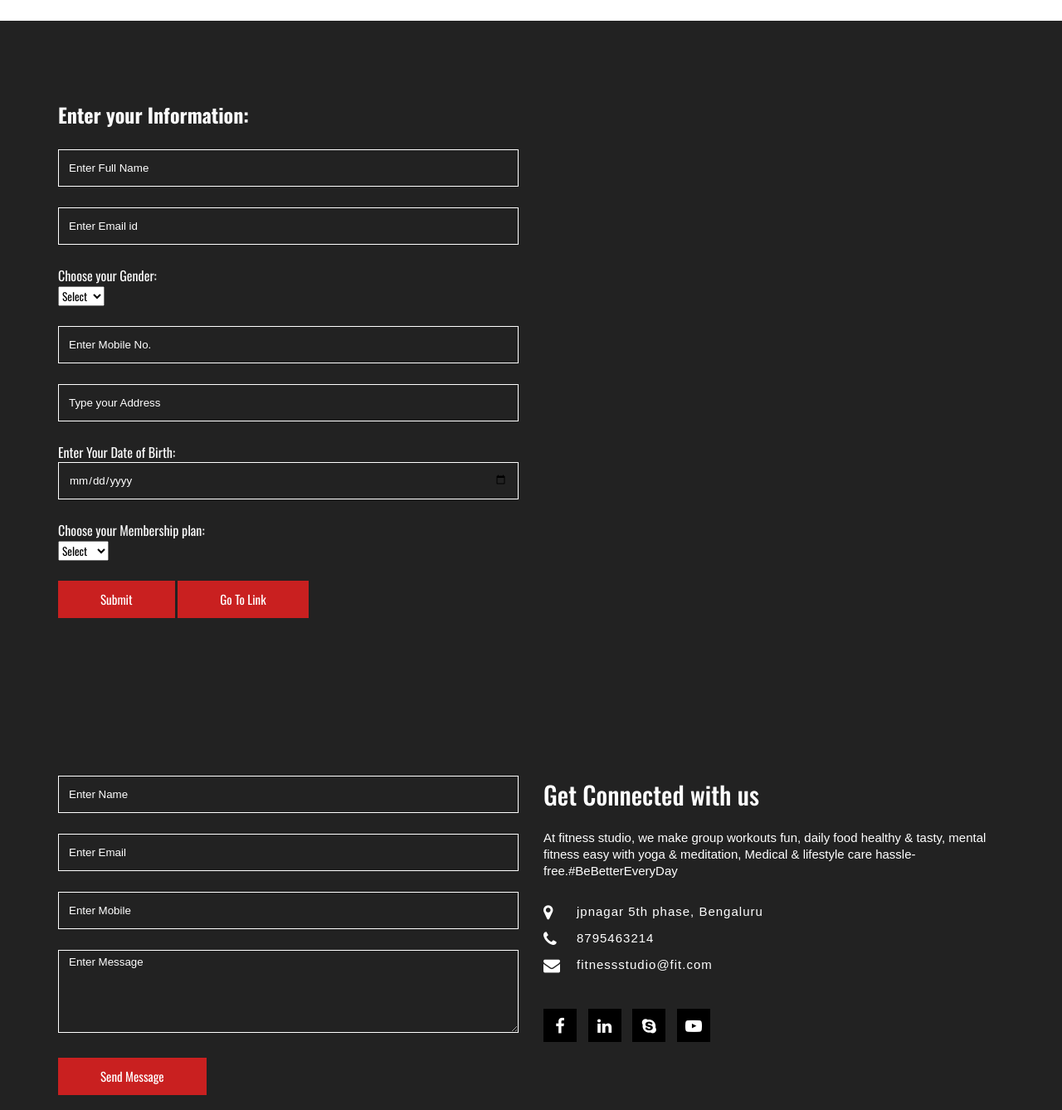
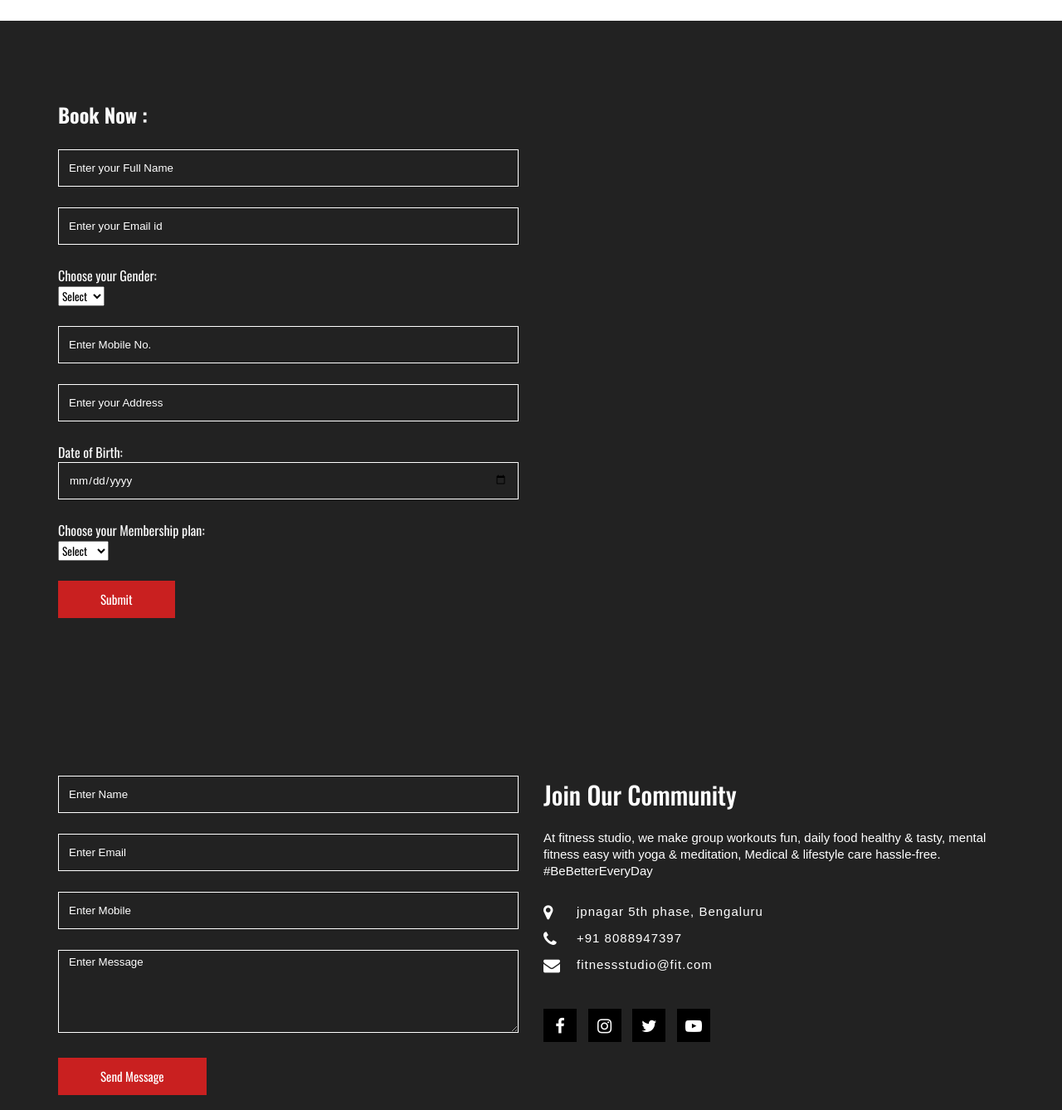
Before and after one commit to Hemanth-Kumar-V/Fitness-Studio-Iron-Paradise, a plain HTML site: page index.html in a window 1280 px wide. Shown: the part 7200-8538 px from the top of the page at 83% size. Drawn offline with nearby package versions, Linux system fonts and the light colour scheme.

Commit message:
editing the UI

```diff
--- a/index.html
+++ b/index.html
@@ -450,15 +450,15 @@
 
 
 
- <!-- Start Contact -->
+ <!-- Start Book Now -->
  <section class="contact" id="booknow">
 	<div class="container">
 	   <div class="content">
 		   <div class="box form wow slideInLeft">
-			<h2 style="color:rgb(250, 250, 250);">Enter your Information:</h2><br>
+			<h2 style="color:rgb(250, 250, 250);">Book Now :</h2><br>
 			  <form name="submit-to-google-sheet"  >
-				 <input type="text" placeholder="Enter Full Name">
-				 <input type="email" name="Email" placeholder="Enter Email id" required>
+				 <input type="text" placeholder="Enter your Full Name">
+				 <input type="email" name="Email" placeholder="Enter your Email id" required>
 				 <p style="color:rgb(250, 250, 250);">Choose your Gender:</p>
 				 <select id="gender">
 					<option>Select</option>
@@ -466,8 +466,8 @@
 				   <option>Female</option>
 				 </select><br><br>
 				 <input type="tel" placeholder="Enter Mobile No.">
-				 <input type="text" placeholder="Type your Address">
-				 <p style="color:rgb(250, 250, 250);">Enter Your Date of Birth:</p>
+				 <input type="text" placeholder="Enter your Address">
+				 <p style="color:rgb(250, 250, 250);">Date of Birth:</p>
  				 <input type="date" placeholder="Calendar">
 				  <p style="color:rgb(250, 250, 250);">Choose your Membership plan:</p>
 				  <select id="plans">
@@ -476,14 +476,14 @@
 					<option>Yearly</option>
 				  </select><br><br>
 				 <button type="submit">Submit</button>
-				 <button type="button" onclick="location.href='https://docs.google.com/spreadsheets/d/14JZAYd6t5lGSIPiuIU52T_NXTLvFD-Mc4dCbaKyD00o/edit?usp=sharing'">Go To Link</button>
+				 <!-- <button type="button" onclick="location.href='https://docs.google.com/spreadsheets/d/14JZAYd6t5lGSIPiuIU52T_NXTLvFD-Mc4dCbaKyD00o/edit?usp=sharing'">Go To Link</button> -->
 			</form>
 			 <span id="msg"> </span>
 		   </div>
 	   </div>
 	</div>
  </section>
-<!-- End Contact -->
+<!-- End Book Now -->
 
 
 
@@ -501,19 +501,19 @@
                </form>
             </div>
             <div class="box text wow slideInRight">
-                 <h2>Get Connected with us</h2>
-                  <p class="title-p">At fitness studio, we make group workouts fun, daily food healthy & tasty, mental fitness easy with yoga & meditation, Medical & lifestyle care hassle-free.#BeBetterEveryDay</p>
+                 <h2>Join Our Community</h2>
+                  <p class="title-p">At fitness studio, we make group workouts fun, daily food healthy & tasty, mental fitness easy with yoga & meditation, Medical & lifestyle care hassle-free. #BeBetterEveryDay</p>
                   <div class="info">
                       <ul>
                           <li><span class="fa fa-map-marker"></span>jpnagar 5th phase, Bengaluru </li>
-                          <li><span class="fa fa-phone"></span>8795463214</li>
+                          <li><span class="fa fa-phone"></span>+91 8088947397</li>
                           <li><span class="fa fa-envelope"></span> fitnessstudio@fit.com</li>
                       </ul>
                   </div>
                   <div class="social">
                        <a href=""><span class="fa fa-facebook"></span></a>
-                       <a href=""><span class="fa fa-linkedin"></span></a>
-                       <a href=""><span class="fa fa-skype"></span></a>
+                       <a href=""><span class="fa fa-instagram"></span></a>
+                       <a href=""><span class="fa fa-twitter"></span></a>
                        <a href=""><span class="fa fa-youtube-play"></span></a>
                   </div>
 
```
